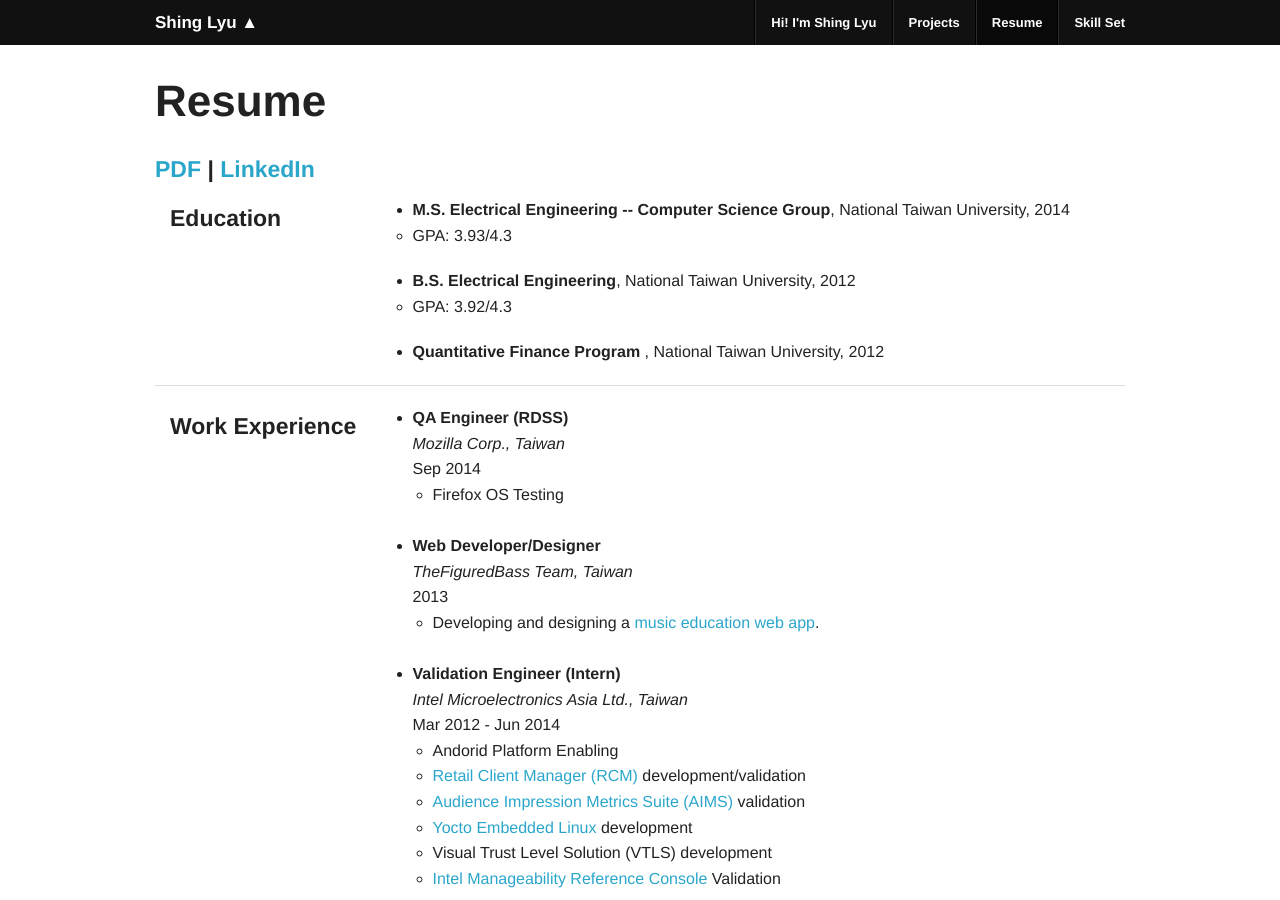
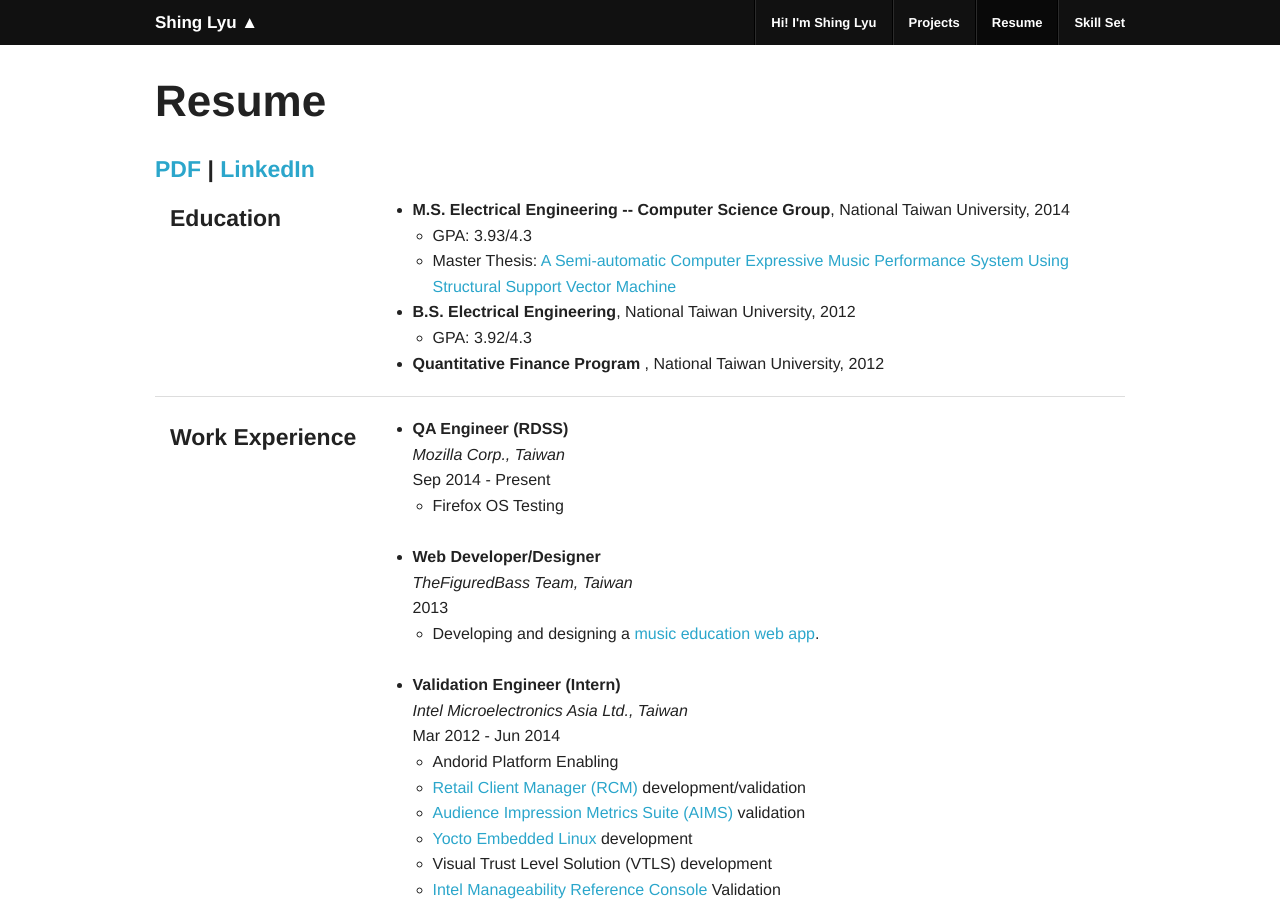
Before and after one commit to shinglyu/shinglyu.github.io, a Jekyll site: the page built from resume.html, in a window 1280 px wide and 900 px high. Built offline with Jekyll 4.4.1, drawn with Linux system fonts in a browser that asks for light colours.

Commit message:
Added thesis link to resume

```diff
--- a/resume.html
+++ b/resume.html
@@ -12,14 +12,17 @@ title: Resume
         </div>
         <div class="large-9 columns">
             <ul>
-                <li><strong>M.S. Electrical Engineering -- Computer Science Group</strong>, National Taiwan University, 2014</li>
+                <li><strong>M.S. Electrical Engineering -- Computer Science Group</strong>, National Taiwan University, 2014
                    <ul>
                       <li>GPA: 3.93/4.3</li>
+                      <li>Master Thesis: <a href="#thesis">A Semi-automatic Computer Expressive Music Performance System Using Structural Support Vector Machine</a></li>
                    </ul>
-                <li><strong>B.S. Electrical Engineering</strong>, National Taiwan University, 2012</li>
+                </li>
+                <li><strong>B.S. Electrical Engineering</strong>, National Taiwan University, 2012
                    <ul>
                       <li>GPA: 3.92/4.3</li>
                    </ul>
+                </li>
 
                 <li><strong>Quantitative Finance Program </strong>, National Taiwan University, 2012</li>
             </ul>
@@ -37,7 +40,7 @@ title: Resume
                 <br>
                 <em> Mozilla Corp., Taiwan </em>
                 <br>
-                Sep 2014
+                Sep 2014 - Present
                 <br>
                 <ul>
                    <li>Firefox OS Testing</li>
@@ -116,7 +119,7 @@ title: Resume
         </div>
         <div class="large-9 columns">
             <ul>
-               <li><strong>A Semi-automatic Computer Expressive Music Performance System Using Structural Support Vector Machine</strong>, Master Thesis, National Taiwan University, Jun 2014</li>
+               <li id="thesis"><strong><a href="http://handle.ncl.edu.tw/11296/ndltd/78460609550247011906">A Semi-automatic Computer Expressive Music Performance System Using Structural Support Vector Machine</a></strong>, Master Thesis, National Taiwan University, Jun 2014</li>
                 <li><strong>Computer Expressive Music Performance by Phrase-wise Modeling </strong>
                 International Workshop on Computer Music and Audio Technology, 2012
 
```
Also changed, not shown: 1 other file. Lines whose indentation alone changed are shown as unchanged.
